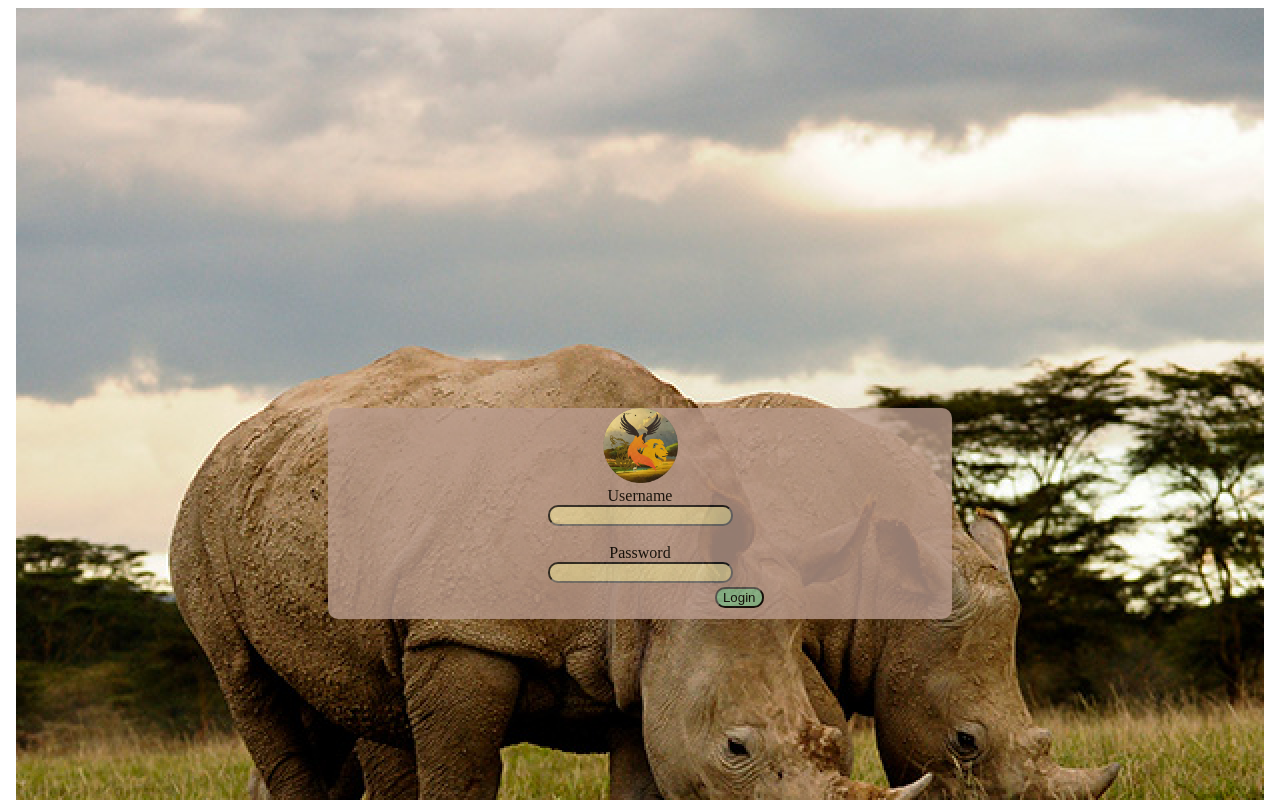
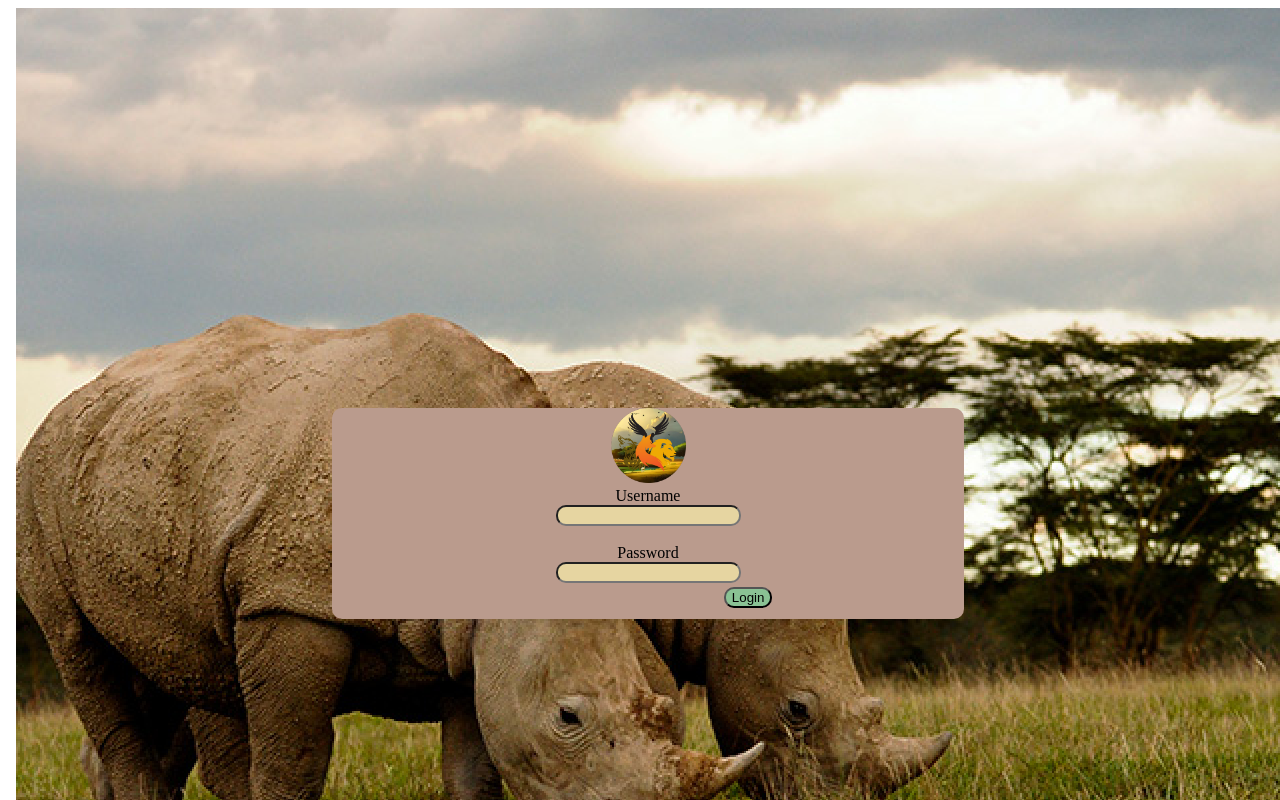
Before and after one commit to snake324/saveWildlife, an Angular app in the folder frontend/: page / in a window 1280 px wide. Shown: the top 800 px of the page. Built offline with nearby package versions, Linux system fonts and the light colour scheme.

Commit message:
center image background

```diff
--- a/frontend/src/app/global/login/login.component.scss
+++ b/frontend/src/app/global/login/login.component.scss
@@ -9,7 +9,7 @@ h1 {
     max-width: 50%;
     max-height: 75%;
     border-radius: 10px;
-    opacity: 0.8;
+    opacity: 0.75ccc;
     width: 80%;
     position: absolute;
     top: 40%;
@@ -18,8 +18,9 @@ h1 {
 
   body {
     background-image: url(/assets/images/rino-blanco-1rino.png);
+    background-position: center;
      height: 1000px;
-     width: auto;
+     width: 100%;
      position: relative;
   }
 
```
